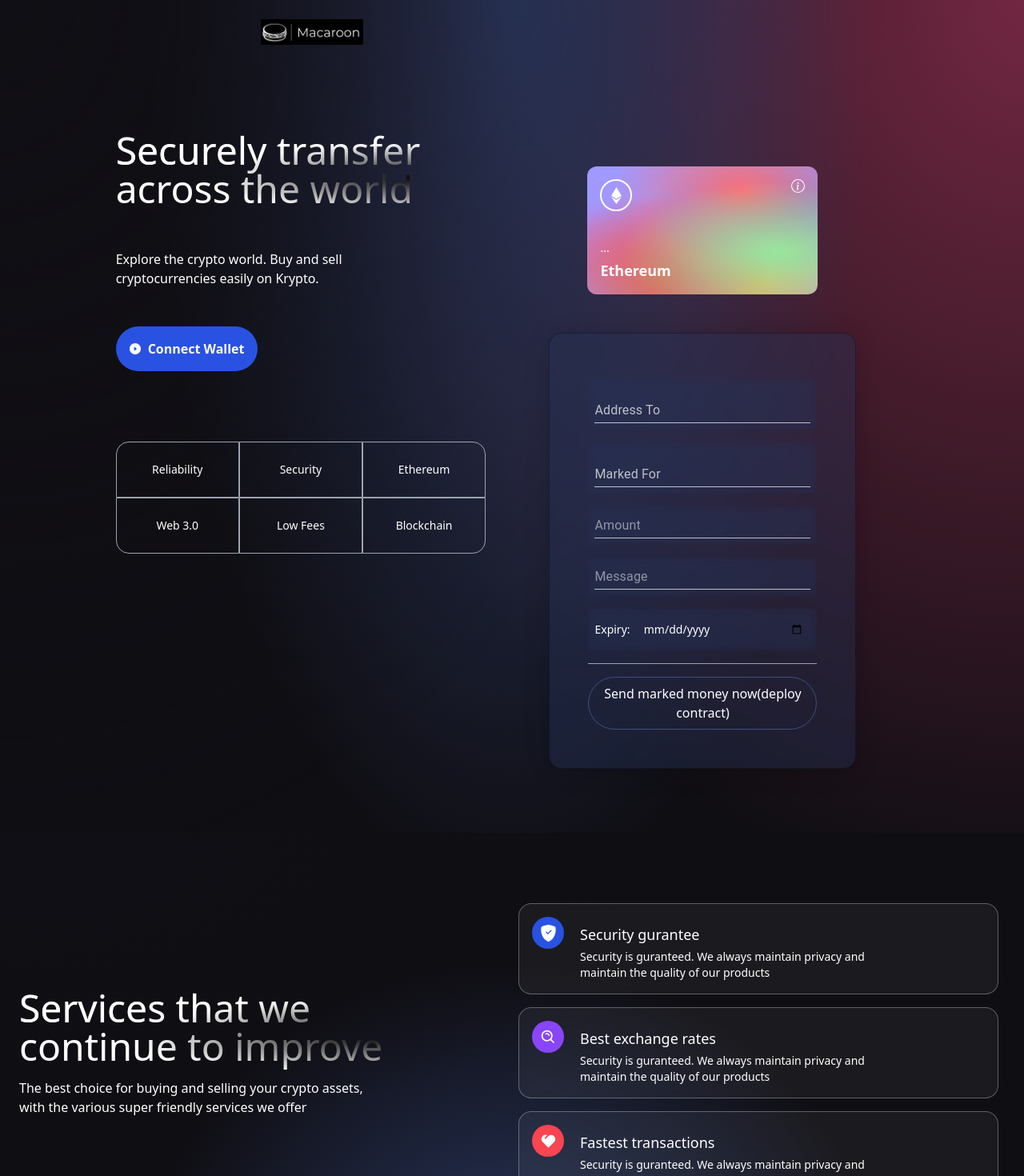
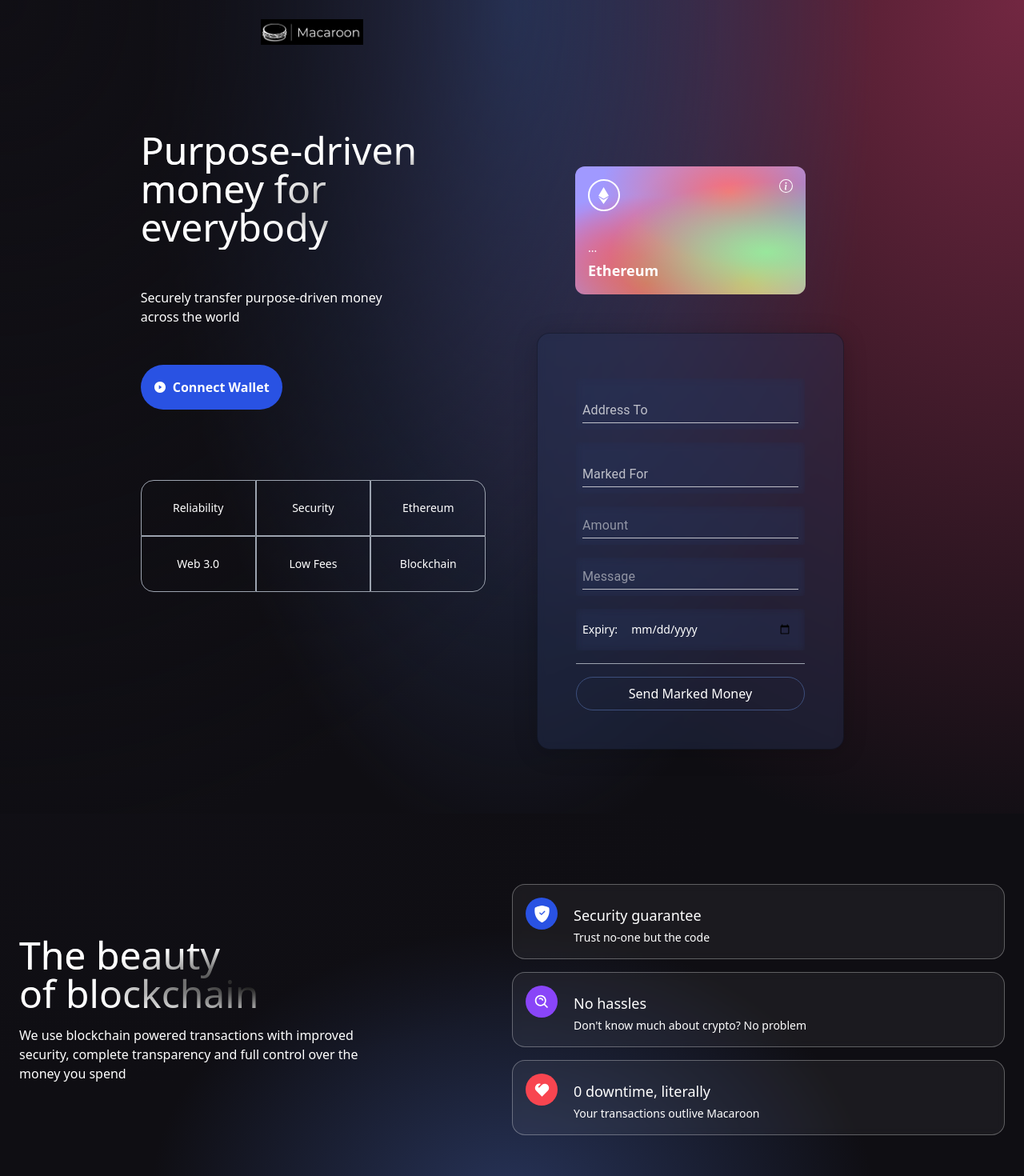
Before and after one commit to devmrfitz/macaroon-frontend, a React (Vite) app: page / in a window 1280 px wide. Shown: the top 1470 px of the page at 80% size. Built offline with nearby package versions, Linux system fonts and the light colour scheme; no server answers.

Commit message:
content changes

```diff
--- a/src/components/MarkedTransactionsSent.jsx
+++ b/src/components/MarkedTransactionsSent.jsx
@@ -40,7 +40,7 @@ export default function MarkedTransactionsSent({isAuthenticated}) {
 	return (
     <div className=" text-white text-center justfy-center">
         <h1 className="h1">
-            Marked Transactions Sent
+            Marked Currency Created
         </h1>
 
         <p>
--- a/src/components/Services.jsx
+++ b/src/components/Services.jsx
@@ -4,7 +4,7 @@ import { BiSearchAlt } from "react-icons/bi";
 import { RiHeart2Fill } from "react-icons/ri";
 
 function ServiceCard({ color, title, icon, subtitle }) {
-  return (<div className="flex flex-row justify-start items-start white-glassmorphism p-3 m-2 cursor-pointer hover:shadow-xl">
+  return (<div className="flex flex-row justify-start items-start white-glassmorphism p-3 m-2 cursor-pointer hover:shadow-xl w-full">
       <div className={`w-10 h-10 rounded-full flex justify-center items-center ${color}`}>
           {icon}
       </div>
@@ -26,14 +26,13 @@ function Services() {
       <div className="flex mf:flex-row flex-col items-center justify-between md:p-20 py-12 px-4">
           <div className="flex-1 flex flex-col justify-start items-start">
               <h1 className="text-white text-3xl sm:text-5xl py-2 text-gradient ">
-                  Services that we
+                  The beauty
                   <br />
-                  continue to improve
+                  of blockchain
               </h1>
 
               <p className="text-left my-2 text-white font-light md:w-9/12 w-11/12 text-base">
-                  The best choice for buying and selling your crypto assets, with the
-                  various super friendly services we offer
+                  We use blockchain powered transactions with improved security, complete transparency and full control over the money you spend
               </p>
           </div>
 
@@ -44,8 +43,8 @@ function Services() {
                       className="text-white"
                       fontSize={21}
                         />}
-                  subtitle="Security is guranteed. We always maintain privacy and maintain the quality of our products"
-                  title="Security gurantee"
+                  subtitle="Trust no-one but the code"
+                  title="Security guarantee"
               />
 
               <ServiceCard
@@ -54,8 +53,8 @@ function Services() {
                       className="text-white"
                       fontSize={21}
                         />}
-                  subtitle="Security is guranteed. We always maintain privacy and maintain the quality of our products"
-                  title="Best exchange rates"
+                  subtitle="Don't know much about crypto? No problem"
+                  title="No hassles"
               />
 
               <ServiceCard
@@ -64,8 +63,8 @@ function Services() {
                       className="text-white"
                       fontSize={21}
                         />}
-                  subtitle="Security is guranteed. We always maintain privacy and maintain the quality of our products"
-                  title="Fastest transactions"
+                  subtitle="Your transactions outlive Macaroon"
+                  title="0 downtime, literally"
               />
           </div>
       </div>
--- a/src/components/Welcome.jsx
+++ b/src/components/Welcome.jsx
@@ -111,17 +111,17 @@ function Welcome({isAuthenticated}) {
           <div className="flex mf:flex-row flex-col items-start justify-between md:p-20 py-12 px-4">
               <div className="flex flex-1 justify-start items-start flex-col mf:mr-10">
                   <h1 className="text-3xl sm:text-5xl text-white text-gradient py-1">
-                      Securely transfer
+                      Purpose-driven
                       {' '}
 
                       <br />
 
                       {' '}
-                      across the world
+                      money for everybody
                   </h1>
 
                   <p className="text-left mt-5 text-white font-light md:w-9/12 w-11/12 text-base">
-                      Explore the crypto world. Buy and sell cryptocurrencies easily on Krypto.
+                      Securely transfer purpose-driven money across the world
                   </p>
 
                   {!currentAccount && (
@@ -347,11 +347,11 @@ function Welcome({isAuthenticated}) {
               ? <Loader />
               : (
                   <button
-                      className="text-white w-full mt-2 border-[1px] p-2 border-[#3d4f7c] hover:bg-[#3d4f7c] rounded-full cursor-pointer"
+                      className="text-white text-center w-full mt-2 border-[1px] p-2 border-[#3d4f7c] hover:bg-[#3d4f7c] rounded-full cursor-pointer"
                       onClick={handleDeploy}
                       type="button"
                   >
-                      Send marked money now(deploy contract)
+                      Send Marked Money
                   </button>
               )}
 
```
